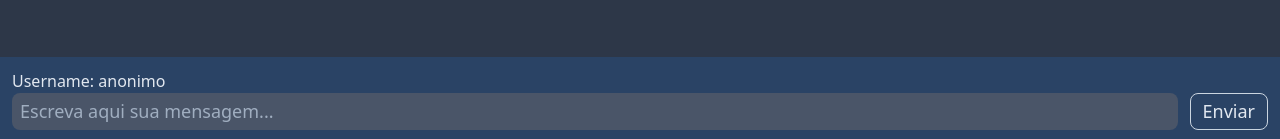
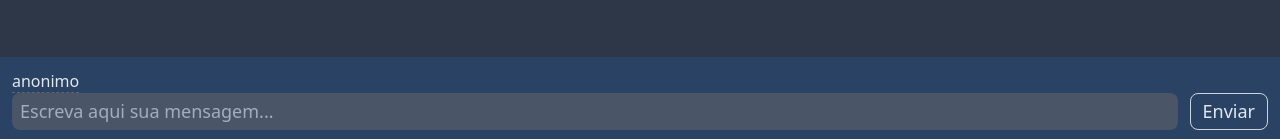
Before and after one commit to vini84200/chatroom-client, a React (Create React App) app: page / in a window 1280 px wide. Shown: the part 658-797 px from the top of the page. Built offline with nearby package versions, Linux system fonts and the light colour scheme; no server answers.

Commit message:
Editando nome de usuario

```diff
--- /dev/null
+++ b/src/components/atoms/InlineEditor/InlineEditor.tsx
@@ -0,0 +1,89 @@
+import React, { useState, useEffect, useRef } from "react";
+
+import useKeypress from "../../../services/useKeypress";
+import useOnClickOutside from "../../../services/useOnClickOutside";
+
+interface Props {
+    text: string,
+    onSetText: Function
+}
+
+function InlineEdit(props: Props) {
+  const [isInputActive, setIsInputActive] = useState(false);
+  const [inputValue, setInputValue] = useState(props.text);
+
+  const wrapperRef = useRef(null);
+  const textRef = useRef(null);
+  const inputRef = useRef(null);
+  const enter = useKeypress("Enter");
+  const esc = useKeypress("Escape");
+
+  // check to see if the user clicked outside of this component
+
+  useOnClickOutside(wrapperRef, () => {
+    if (isInputActive) {
+      props.onSetText(inputValue);
+      setIsInputActive(false);
+    }
+  });
+
+  // focus the cursor in the input field on edit start
+
+  useEffect(() => {
+    if (isInputActive) {
+      inputRef.current.focus();
+    }
+  }, [isInputActive]);
+
+  useEffect(() => {
+    if (isInputActive) {
+      // if Enter is pressed, save the text and case the editor
+
+      if (enter) {
+        props.onSetText(inputValue);
+
+        setIsInputActive(false);
+      }
+
+      // if Escape is pressed, revert the text and close the editor
+
+      if (esc) {
+        setInputValue(props.text);
+
+        setIsInputActive(false);
+      }
+    }
+  }, [enter, esc]); // watch the Enter and Escape key presses
+
+  return (
+    <span className="inline-text" ref={wrapperRef}>
+      <span
+        ref={textRef}
+        onClick={() => setIsInputActive(true)}
+        className={`inline-text_copy inline-text_copy--${
+          !isInputActive ? "active" : "hidden"
+        }`}
+      >
+        {props.text}
+      </span>
+
+      <input
+        ref={inputRef}
+        // set the width to the input length multiplied by the x height
+
+        // it's not quite right but gets it close
+
+        style={{ width: Math.ceil(inputValue.length * 0.9) + "ex" }}
+        value={inputValue}
+        onChange={(e) => {
+          setInputValue(e.target.value);
+        }}
+        className={`inline-text_input inline-text_input--${
+          isInputActive ? "active" : "hidden"
+        }`}
+      />
+    </span>
+  );
+}
+
+export default InlineEdit;
--- /dev/null
+++ b/src/components/atoms/InlineEditor/index.ts
@@ -0,0 +1,3 @@
+import InlineEditor from './InlineEditor'
+
+export default InlineEditor
--- /dev/null
+++ b/src/components/molecules/Username/Username.tsx
@@ -0,0 +1,11 @@
+import React, {useState} from 'react'
+import { useUser } from '../../../services/useUsername'
+import InlineEditor from '../../atoms/InlineEditor'
+
+export default function Username () {
+    const user = useUser()
+
+    return (
+        <InlineEditor text={user.username} onSetText={(updated) => user.setUsername(updated)} />
+    )
+}
--- /dev/null
+++ b/src/components/molecules/Username/index.ts
@@ -0,0 +1 @@
+import Username from './Username'
--- a/src/components/organisms/BottomBar/BottomBar.tsx
+++ b/src/components/organisms/BottomBar/BottomBar.tsx
@@ -3,6 +3,7 @@ import { useFormik } from "formik";
 import * as consts from '../../../consts'
 import { useSocket } from "../../../services/useSocket";
 import { useUser } from "../../../services/useUsername";
+import Username from "../../molecules/Username/Username";
 interface Props {
 
 }
@@ -37,7 +38,7 @@ function BottomBar(props: Props) {
   return (
     <div className="object-bottom p-3 bg-blue-900 text-gray-300">
       <div>
-        <span>Username: {user.username}</span>
+        <Username />
       </div>
       <div>
         <form onSubmit={handleSubmit} className="flex" >
--- /dev/null
+++ b/src/services/useKeypress.tsx
@@ -0,0 +1,41 @@
+import { useState, useEffect } from "react";
+
+export default function useKeyPress(targetKey) {
+  // State for keeping track of whether key is pressed
+
+  const [keyPressed, setKeyPressed] = useState(false);
+
+  // If pressed key is our target key then set to true
+
+  function downHandler({ key }) {
+    if (key === targetKey) {
+      setKeyPressed(true);
+    }
+  }
+
+  // If released key is our target key then set to false
+
+  const upHandler = ({ key }) => {
+    if (key === targetKey) {
+      setKeyPressed(false);
+    }
+  };
+
+  // Add event listeners
+
+  useEffect(() => {
+    window.addEventListener("keydown", downHandler);
+
+    window.addEventListener("keyup", upHandler);
+
+    // Remove event listeners on cleanup
+
+    return () => {
+      window.removeEventListener("keydown", downHandler);
+
+      window.removeEventListener("keyup", upHandler);
+    };
+  }, []); // Empty array ensures that effect is only run on mount and unmount
+
+  return keyPressed;
+}
--- /dev/null
+++ b/src/services/useOnClickOutside.tsx
@@ -0,0 +1,43 @@
+import  { useEffect } from "react";
+
+// Hook
+
+export default function useOnClickOutside(ref, handler) {
+  useEffect(
+    () => {
+      const listener = (event) => {
+        // Do nothing if clicking ref's element or descendent elements
+
+        if (!ref.current || ref.current.contains(event.target)) {
+          return;
+        }
+
+        handler(event);
+      };
+
+      document.addEventListener("mousedown", listener);
+
+      document.addEventListener("touchstart", listener);
+
+      return () => {
+        document.removeEventListener("mousedown", listener);
+
+        document.removeEventListener("touchstart", listener);
+      };
+    },
+
+    // Add ref and handler to effect dependencies
+
+    // It's worth noting that because passed in handler is a new ...
+
+    // ... function on every render that will cause this effect ...
+
+    // ... callback/cleanup to run every render. It's not a big deal ...
+
+    // ... but to optimize you can wrap handler in useCallback before ...
+
+    // ... passing it into this hook.
+
+    [ref, handler]
+  );
+}
--- a/src/services/useUsername.tsx
+++ b/src/services/useUsername.tsx
@@ -1,11 +1,11 @@
 import React, { createContext, useState, useContext } from "react";
 
 export interface User {
-    username: String,
+    username: string,
     setUsername: Function
 }
 
-const userContext = createContext<User>({username: "anonimo"})
+const userContext = createContext<User>({username: "anonimo", setUsername: ()=>{}})
 
 export function ProvideUser({children}){
     const user = useProvideUser()
--- a/src/tailwind.css
+++ b/src/tailwind.css
@@ -1,3 +1,45 @@
 @tailwind base;
 @tailwind components;
 @tailwind utilities;
+
+.inline-text_copy--active,
+
+.inline-text_input--active {
+
+  font: inherit;
+
+  color: inherit;
+
+  text-align: inherit;
+
+  padding: 0;
+
+  background: none;
+
+  border: none;
+
+  border-bottom: 1px dashed #666666;
+
+}
+
+.inline-text_copy--active {
+
+  cursor: pointer;
+
+}
+
+.inline-text_copy--hidden,
+
+.inline-text_input--hidden {
+
+  display: none;
+
+}
+
+.inline-text_input--active {
+
+  border-bottom: 1px solid #666666;
+
+  text-align: left;
+
+}
--- a/src/utils/testing/testHook.tsx
+++ b/src/utils/testing/testHook.tsx
@@ -10,7 +10,7 @@ export default (callback: Function, Provider: undefined| React.FunctionComponent
   if (Provider) {
     mount(
     <Provider>
-    <TestHook callback={callback} />
+      <TestHook callback={callback} />
     </Provider>);
     return
   }
```
Also changed, not shown: 2 other files (tests, documents, lock files or other folders).
